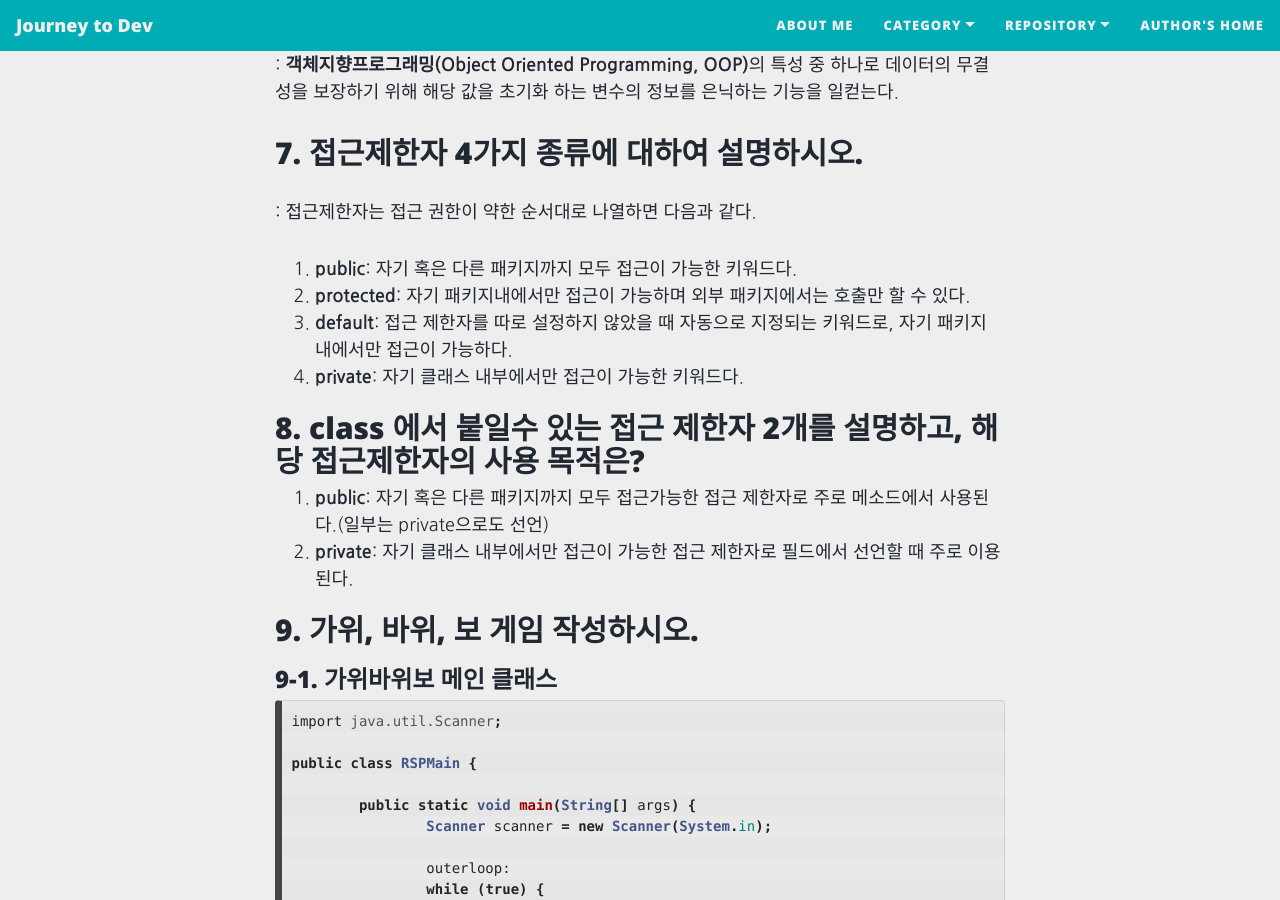
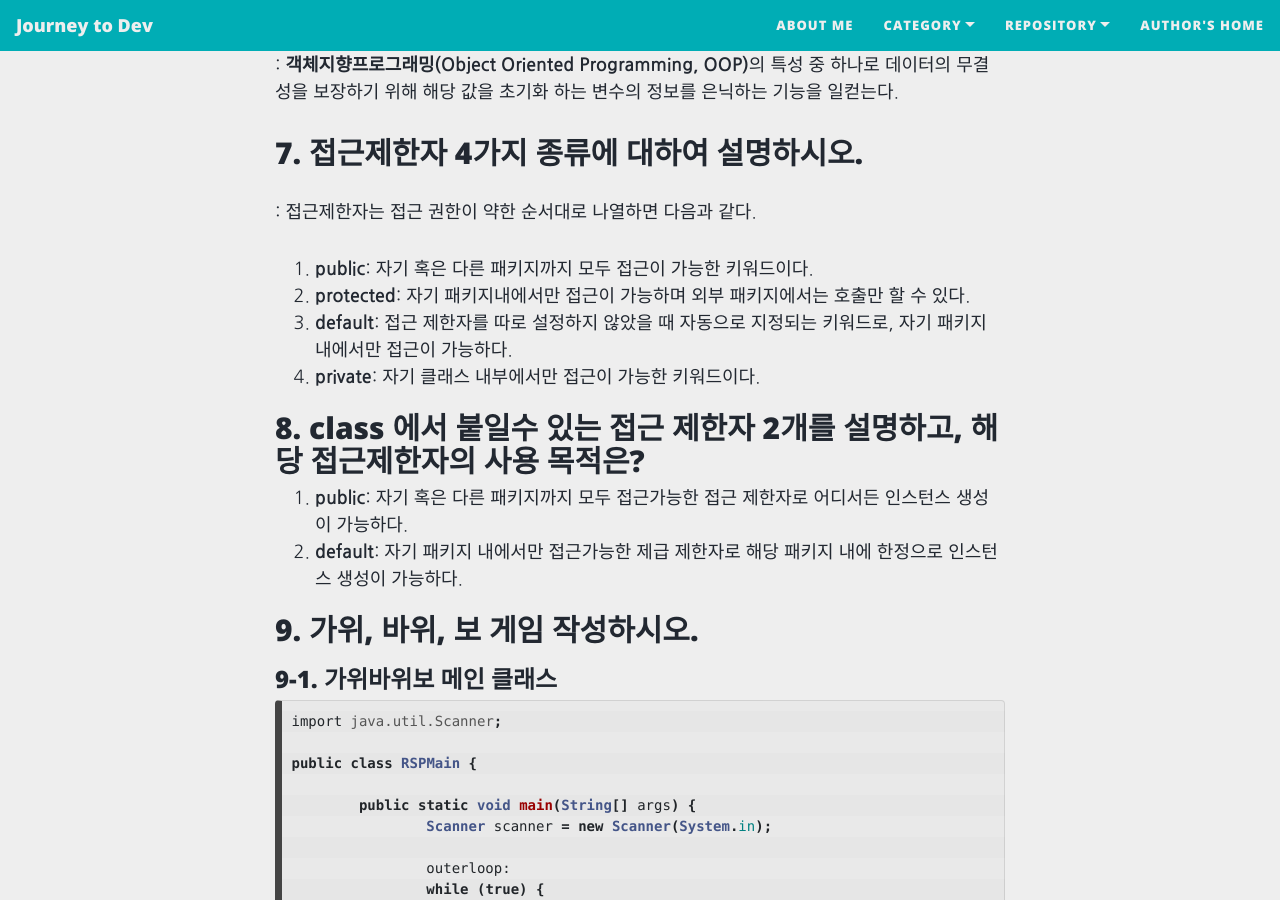
Before and after one commit to roqhdehd502/roqhdehd502.github.io, a Jekyll site: the page built from _posts/WebDev/2020-12-03-116.md, in a window 1280 px wide and 900 px high, scrolled down 1173 px. Built offline with Jekyll 4.4.1, drawn with Linux system fonts in a browser that asks for light colours; nearby versions of some CDN libraries.

Commit message:
Update 2020-12-03-116.md

```diff
--- a/_posts/WebDev/2020-12-03-116.md
+++ b/_posts/WebDev/2020-12-03-116.md
@@ -58,15 +58,15 @@ package를 선언할 시 해당 디렉토리에 동명의 폴더가 생성된
 
 : 접근제한자는 접근 권한이 약한 순서대로 나열하면 다음과 같다.
 
-1. **public**: 자기 혹은 다른 패키지까지 모두 접근이 가능한 키워드다.
+1. **public**: 자기 혹은 다른 패키지까지 모두 접근이 가능한 키워드이다.
 2. **protected**: 자기 패키지내에서만 접근이 가능하며 외부 패키지에서는 호출만 할 수 있다.
 3. **default**: 접근 제한자를 따로 설정하지 않았을 때 자동으로 지정되는 키워드로, 자기 패키지 내에서만 접근이 가능하다.
-4. **private**: 자기 클래스 내부에서만 접근이 가능한 키워드다.
+4. **private**: 자기 클래스 내부에서만 접근이 가능한 키워드이다.
 
 ## 8. class 에서 붙일수 있는 접근 제한자 2개를 설명하고, 해당 접근제한자의 사용 목적은?
 
-1. **public**: 자기 혹은 다른 패키지까지 모두 접근가능한 접근 제한자로 주로 메소드에서 사용된다.(일부는 private으로도 선언)
-2. **private**: 자기 클래스 내부에서만 접근이 가능한 접근 제한자로 필드에서 선언할 때 주로 이용된다.
+1. **public**: 자기 혹은 다른 패키지까지 모두 접근가능한 접근 제한자로 어디서든 인스턴스 생성이 가능하다.
+2. **default**: 자기 패키지 내에서만 접근가능한 제급 제한자로 해당 패키지 내에 한정으로 인스턴스 생성이 가능하다.
 
 ## 9. 가위, 바위, 보 게임 작성하시오.
 
```
